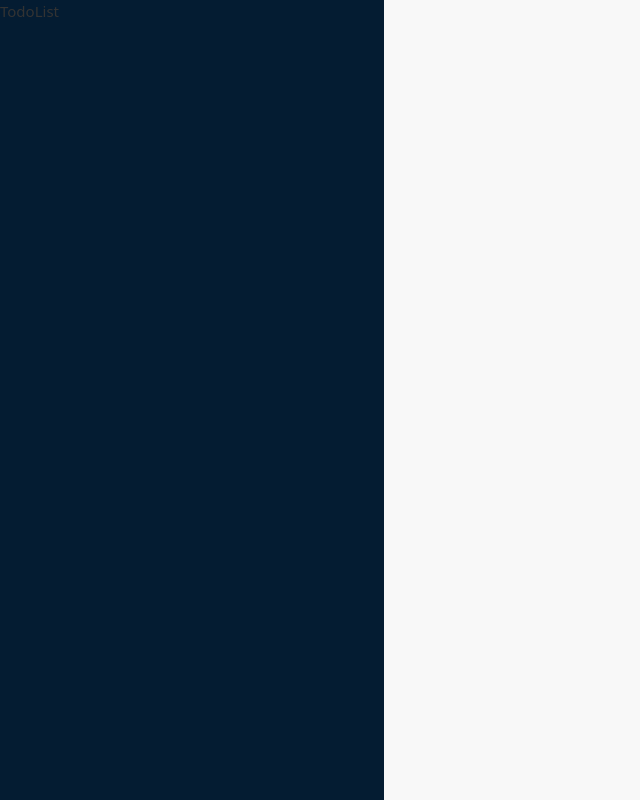
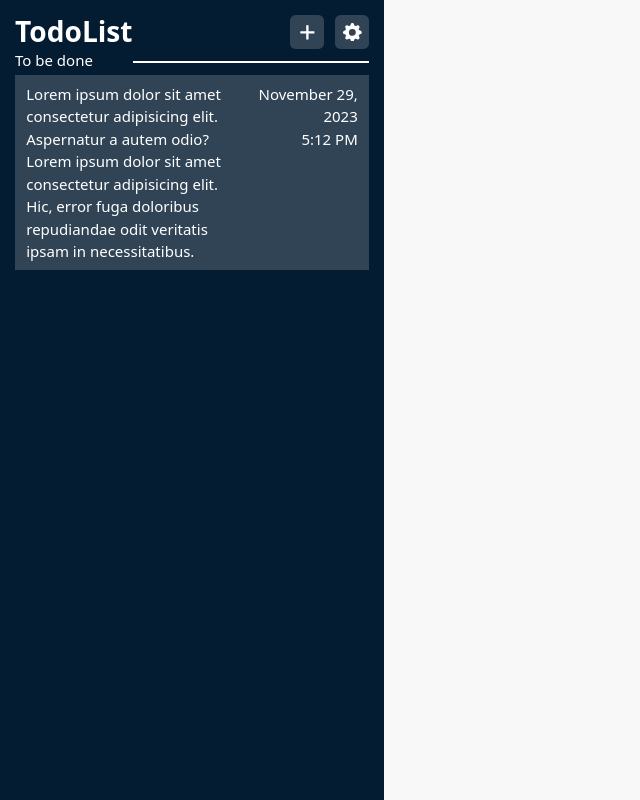
Before and after one commit to Boreumdal/unfinshed-proj-todo, a React (Vite) app in the folder frontend/: page /local in a window 1280 px wide. Shown: the whole page, without its empty margins (0-640 px from the left). Built offline with nearby package versions, Linux system fonts and the light colour scheme.

Commit message:
working for sidenav local

```diff
--- a/frontend/src/components/Button/Button.jsx
+++ /dev/null
@@ -1,9 +0,0 @@
-import React from 'react'
-
-const Button = () => {
-  return (
-    <div>Button</div>
-  )
-}
-
-export default Button
--- a/frontend/src/components/Button/ButtonLink.jsx
+++ /dev/null
@@ -1,10 +0,0 @@
-import React from 'react'
-import { Link } from 'react-router-dom'
-
-const ButtonLink = ({ text = 'No text', background = 'bg-transparent', destination = '/' }) => {
-  return (
-    <Link to={destination} className='border-2 border-transparent hover:brightness-95 bg-blue-theme font-medium px-5 text-center text-white py-2 rounded duration-200'>Online Database</Link>
-  )
-}
-
-export default ButtonLink
--- a/frontend/src/components/Button/index.jsx
+++ /dev/null
@@ -1,2 +0,0 @@
-export { default as ButtonLink } from './ButtonLink'
-export { default as Button } from './Button'
--- a/frontend/src/pages/Local/LocalDashboard.jsx
+++ b/frontend/src/pages/Local/LocalDashboard.jsx
@@ -1,13 +1,31 @@
 import React from 'react'
+import { BsFillGearFill, BsPlusLg } from 'react-icons/bs'
+import { GoPlus } from 'react-icons/go'
 
 const LocalDashboard = () => {
 	return (
 		<div className='w-screen h-screen'>
-			<div className='w-[30%] bg-accent-1 h-screen'>
+			<div className='w-[30%] bg-accent-1 h-screen p-4 text-white'>
+				<div className='flex items-center justify-between'>
+					<h1 className='font-bold text-3xl text-white'>TodoList</h1>
+					<div className='flex gap-3'>
+						<button className='bg-[#ffffff2d] hover:bg-[#ffffff4a] duration-200 text-white text-xl p-2 rounded-md'><GoPlus /></button>
+						<button className='bg-[#ffffff2d] hover:bg-[#ffffff4a] duration-200 text-white text-xl p-2 rounded-md'><BsFillGearFill /></button>
+					</div>
+				</div>
 				<div>
-					<h1>TodoList</h1>
-					<div>
-
+					<div className='flex items-center'>
+						<h1 className='w-1/3 font-medium pb-1'>To be done</h1>
+						<div className='w-2/3 h-[2px] bg-white'></div>
+					</div>
+					<div className='flex flex-col gap-1'>
+						<div className='grid grid-cols-[65%_auto] items-start bg-[#ffffff2d] py-2 px-3 gap-1'>
+							<p>Lorem ipsum dolor sit amet consectetur adipisicing elit. Aspernatur a autem odio? Lorem ipsum dolor sit amet consectetur adipisicing elit. Hic, error fuga doloribus repudiandae odit veritatis ipsam in necessitatibus.</p>
+							<div className='text-right'>
+								<p>November 29, 2023</p>
+								<p>5:12 PM</p>
+							</div>
+						</div>
 					</div>
 				</div>
 			</div>
```
